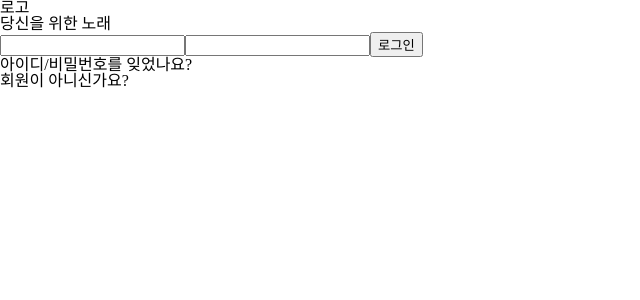
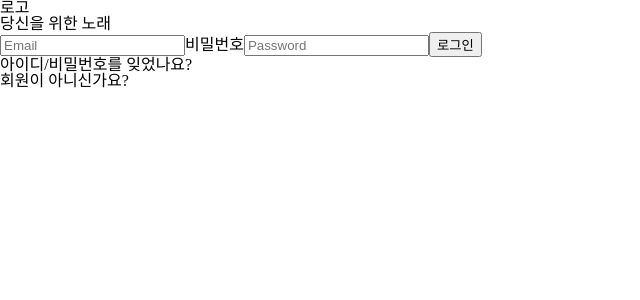
Before and after one commit to hansub1n/Startify, a React (Vite) app: page /login in a window 1280 px wide. Shown: the top 300 px of the page, without its empty margins (0-640 px from the left). Built offline with nearby package versions, Linux system fonts and the light colour scheme; no server answers.

Commit message:
Fix: 잘못된 정보로 로그인 시 로그인완료 뜨는 것 수정

```diff
--- a/src/pages/Login.jsx
+++ b/src/pages/Login.jsx
@@ -1,17 +1,58 @@
-import React from "react";
+import React, { useContext, useState } from "react";
+import { UserContext } from "../context/UserContext";
+import supabase from "../supabaseClient";
+import { useNavigate } from "react-router-dom";
 
 const Login = () => {
+    const { user } = useContext(UserContext);
+    const [userEmail, setUserEmail] = useState("");
+    const [userPassword, setUserPassword] = useState("");
+    const navigate = useNavigate();
+
+    console.log("유저:", user);
+    const handleLogin = async (e) => {
+        e.preventDefault();
+
+        const { data, error } = await supabase.auth.signInWithPassword({
+            email: userEmail,
+            password: userPassword
+        });
+
+        if (error) {
+            alert("로그인실패! 로그인정보를 다시 확인해주세요.");
+            console.log("로그인오류!", error.message);
+        } else {
+            alert("로그인완료! 메인페이지로 이동합니다.");
+            navigate("/");
+        }
+    };
+
     return (
         <>
             <div>로고</div>
             <p>당신을 위한 노래</p>
-            <form>
-                <input type="text" />
-                <input type="text" />
+            <form onSubmit={handleLogin}>
+                <input
+                    type="email"
+                    placeholder="Email"
+                    value={userEmail}
+                    onChange={(e) => {
+                        setUserEmail(e.target.value);
+                    }}
+                />
+                <label>비밀번호</label>
+                <input
+                    type="password"
+                    placeholder="Password"
+                    value={userPassword}
+                    onChange={(e) => {
+                        setUserPassword(e.target.value);
+                    }}
+                />
                 <button type="submit">로그인</button>
             </form>
             <p>아이디/비밀번호를 잊었나요?</p>
-            <p>회원이 아니신가요?</p>
+            <p onClick={() => navigate("/signup")}>회원이 아니신가요?</p>
         </>
     );
 };
```
